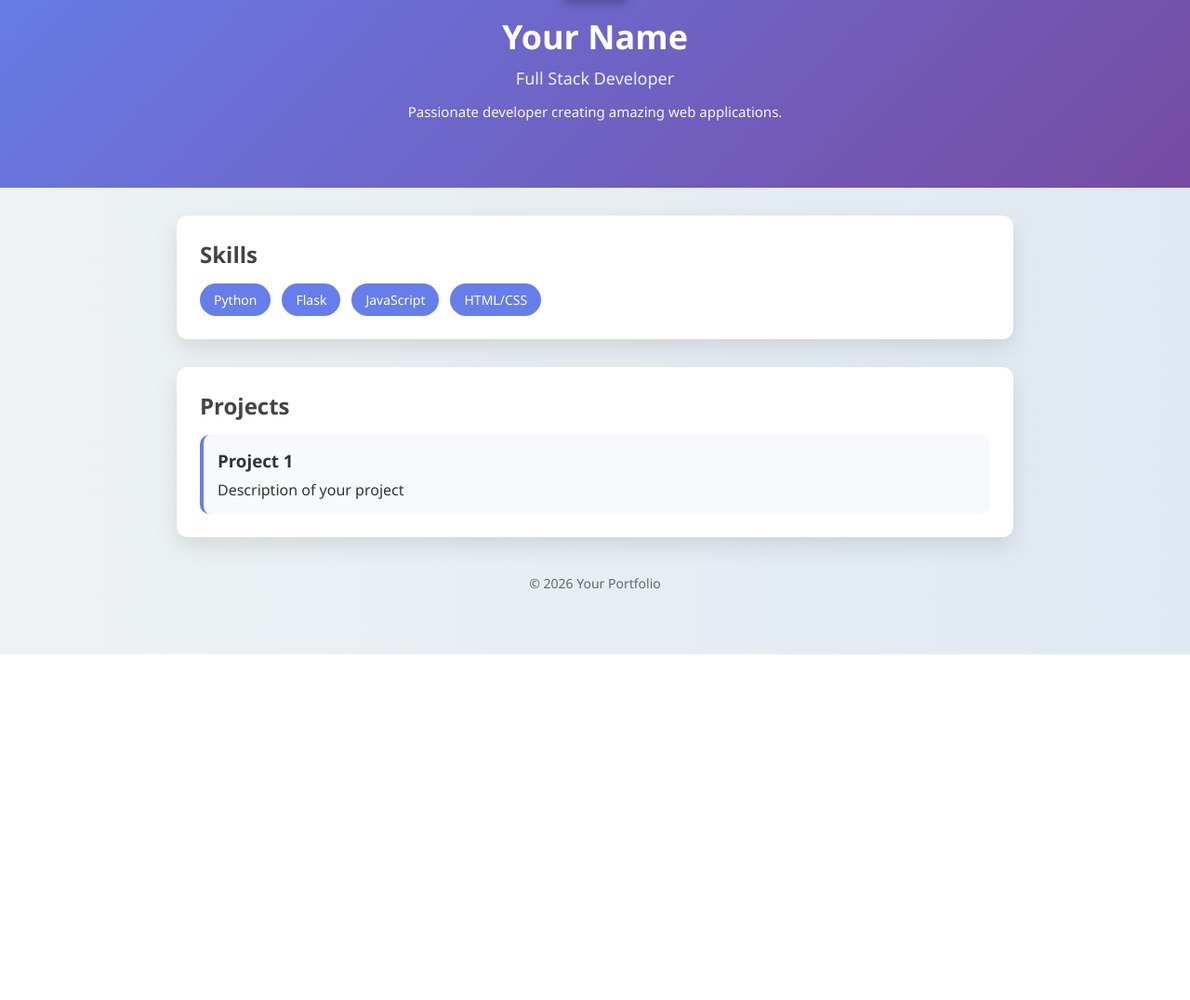
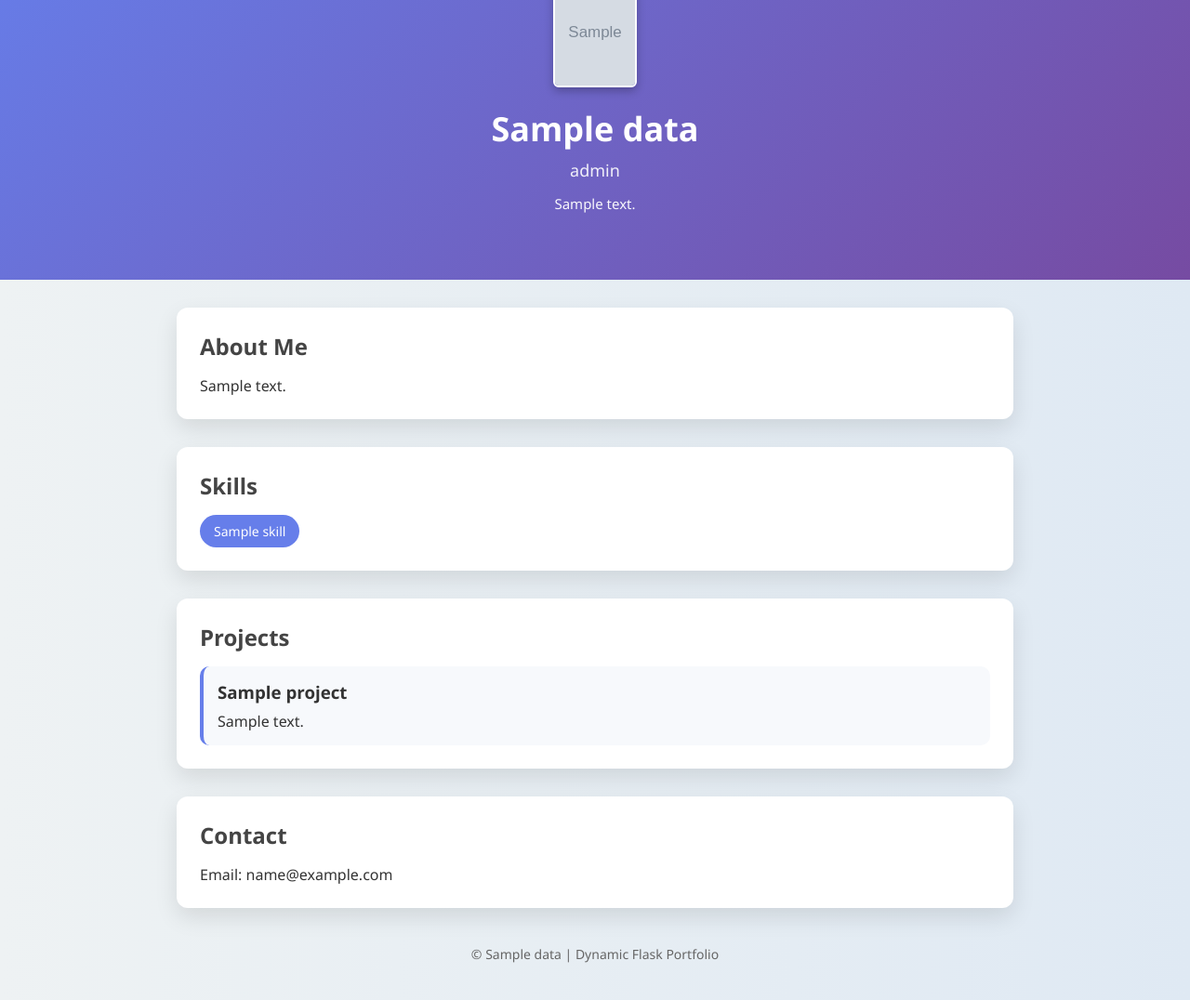
Before and after one commit to aryanmishra2004/portfolio_flask, a Flask app: template templates/index.html in a window 1280 px wide. Shown: the part 96-1172 px from the top of the page at 93% size. Before the commit the page ends 800 px from the top, so only its background shows below. Run offline with Flask 3, Linux system fonts and the light colour scheme; the template is opened without the code that fills it: most values are stand-ins (such as "Sample title", 1, 10 or a date in 2020); grey boxes marked "Sample" are stand-in pictures; some libraries are stand-ins or nearby versions.

Commit message:
Add images folder

```diff
--- a/app.py
+++ b/app.py
@@ -1,17 +1,37 @@
 from flask import Flask, render_template
 from pymongo import MongoClient
-import os
 
+# Flask app initialize
 app = Flask(__name__)
 
-# MongoDB connection
-client = MongoClient("mongodb+srv://aryannmishra65_db_user:T6AkVXVMvcptrbhl@cluster0.67bu29o.mongodb.net/?appName=Cluster0")
-db = client["aryandb"]
+# ==============================
+# MongoDB Atlas Connection
+# ==============================
+client = MongoClient(
+    "mongodb+srv://aryannmishra65_db_user:T6AkVXVMvcptrbhl@cluster0.67bu29o.mongodb.net/?retryWrites=true&w=majority"
+)
 
+# Database and Collection
+db = client["portfolioDB"]
+collection = db["user"]
+
+# ==============================
+# Home Route
+# ==============================
 @app.route("/")
 def index():
-    return render_template("index.html")
+    # Fetch single document from MongoDB
+    data = collection.find_one()
 
+    # Agar picture field na mile to default image use kare
+    if data and "picture" not in data:
+        data["picture"] = "default.jpeg"
+
+    return render_template("index.html", data=data)
+
+
+# ==============================
+# Run Server
+# ==============================
 if __name__ == "__main__":
-    port = int(os.environ.get("PORT", 5000))
-    app.run(host="0.0.0.0", port=port, debug=True)
+    app.run(debug=True)
--- a/static/css/style.css
+++ b/static/css/style.css
@@ -11,6 +11,8 @@ body {
     padding-bottom: 40px;
 }
 
+/* ================= HERO SECTION ================= */
+
 .hero {
     background: linear-gradient(135deg, #667eea, #764ba2);
     color: white;
@@ -23,6 +25,7 @@ body {
     margin: auto;
 }
 
+/* Passport Size Image */
 .profile-img {
     width: 90px;
     height: 120px;
@@ -50,6 +53,8 @@ body {
     opacity: 0.95;
 }
 
+/* ================= CARD SECTIONS ================= */
+
 .card {
     background: white;
     max-width: 900px;
@@ -64,6 +69,8 @@ body {
     color: #444;
 }
 
+/* ================= SKILLS ================= */
+
 .skills {
     display: flex;
     flex-wrap: wrap;
@@ -77,6 +84,8 @@ body {
     border-radius: 20px;
     font-size: 14px;
 }
+
+/* ================= PROJECTS ================= */
 
 .projects {
     display: grid;
@@ -95,9 +104,27 @@ body {
     margin-bottom: 8px;
 }
 
+/* ================= CONTACT ================= */
+
+.contact p {
+    font-size: 16px;
+    font-weight: 500;
+}
+
+/* ================= FOOTER ================= */
+
 footer {
     text-align: center;
     margin-top: 40px;
     color: #666;
     font-size: 14px;
 }
+
+/* ================= RESPONSIVE ================= */
+
+@media (max-width: 768px) {
+    .profile-img {
+        width: 80px;
+        height: 110px;
+    }
+}
--- a/templates/index.html
+++ b/templates/index.html
@@ -2,42 +2,72 @@
 <html lang="en">
 <head>
     <meta charset="UTF-8">
+    <title>{{ data.name }} | Portfolio</title>
     <meta name="viewport" content="width=device-width, initial-scale=1.0">
-    <title>My Portfolio</title>
+
+    <!-- CSS Link -->
     <link rel="stylesheet" href="{{ url_for('static', filename='css/style.css') }}">
 </head>
+
 <body>
+
+    <!-- ================= HERO SECTION ================= -->
     <section class="hero">
         <div class="hero-center">
-            <img src="https://via.placeholder.com/90x120" alt="Profile" class="profile-img">
-            <h1>Your Name</h1>
-            <p class="role">Full Stack Developer</p>
-            <p class="hero-about">Passionate developer creating amazing web applications.</p>
+
+            <!-- Dynamic Image from MongoDB -->
+            <img src="{{ url_for('static', filename='images/' ~ data.picture) }}"
+                 alt="Profile Image"
+                 class="profile-img">
+
+            <h1>{{ data.name }}</h1>
+            <p class="role">{{ data.role }}</p>
+            <p class="hero-about">{{ data.about }}</p>
+
         </div>
     </section>
 
-    <div class="card">
+    <!-- ================= ABOUT ================= -->
+    <section class="card">
+        <h2>About Me</h2>
+        <p>{{ data.about }}</p>
+    </section>
+
+    <!-- ================= SKILLS ================= -->
+    <section class="card">
         <h2>Skills</h2>
         <div class="skills">
-            <span class="skill">Python</span>
-            <span class="skill">Flask</span>
-            <span class="skill">JavaScript</span>
-            <span class="skill">HTML/CSS</span>
+            {% for skill in data.skills %}
+                <span class="skill">{{ skill }}</span>
+            {% endfor %}
         </div>
-    </div>
+    </section>
 
-    <div class="card">
+    <!-- ================= PROJECTS ================= -->
+    <section class="card">
         <h2>Projects</h2>
+
         <div class="projects">
-            <div class="project">
-                <h3>Project 1</h3>
-                <p>Description of your project</p>
-            </div>
+            {% for project in data.projects %}
+                <div class="project">
+                    <h3>{{ project.title }}</h3>
+                    <p>{{ project.description }}</p>
+                </div>
+            {% endfor %}
         </div>
-    </div>
 
+    </section>
+
+    <!-- ================= CONTACT ================= -->
+    <section class="card contact">
+        <h2>Contact</h2>
+        <p>Email: {{ data.email }}</p>
+    </section>
+
+    <!-- ================= FOOTER ================= -->
     <footer>
-        <p>&copy; 2026 Your Portfolio</p>
+        <p>© {{ data.name }} | Dynamic Flask Portfolio</p>
     </footer>
+
 </body>
 </html>
```
Also changed, not shown: static/images/README.txt (added), static/images/WhatsApp Image 2026-02-10 at 5.46.19 PM.jpeg (added).
